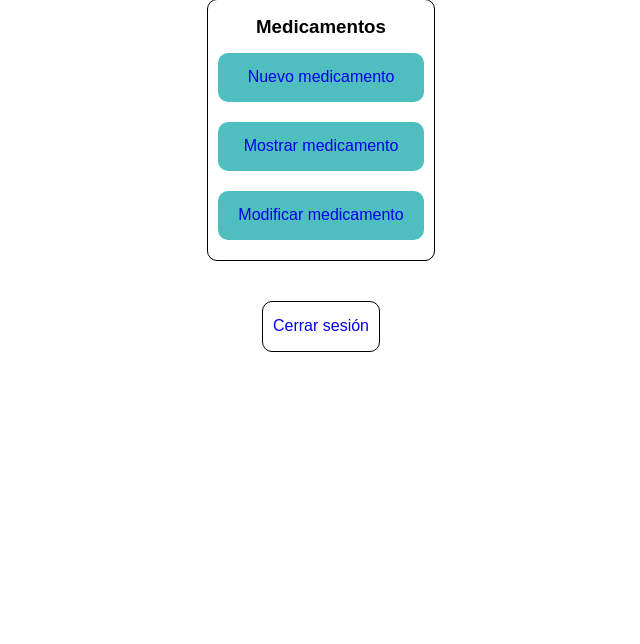
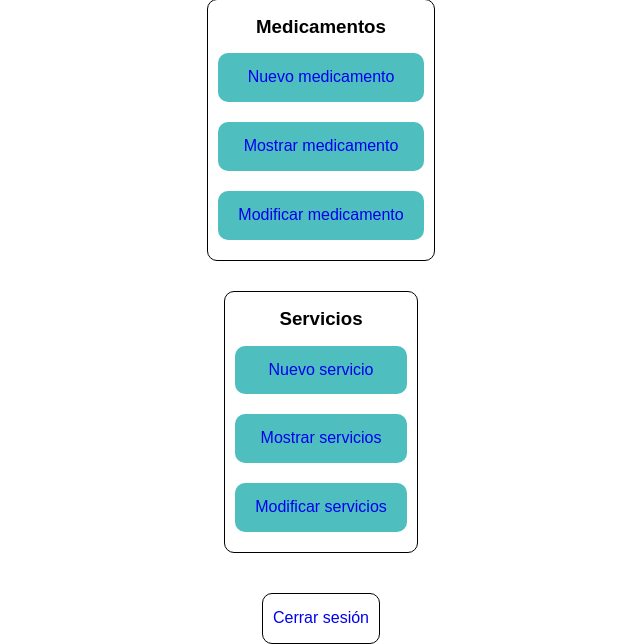
Before and after one commit to FairerFilly6/BDESCOM25, a PHP site: page /recepcionista/inicioRecepcionista.php in a window 1280 px wide. Shown: the part 1566-2210 px from the top of the page, without its empty margins (319-959 px from the left). Before the commit the page ends 1918 px from the top, so only its background shows below. Run offline with PHP 8.4, Linux system fonts and the light colour scheme.

Commit message:
Recepcionista / Add links a servicios

```diff
--- a/recepcionista/inicioRecepcionista.php
+++ b/recepcionista/inicioRecepcionista.php
@@ -118,6 +118,24 @@
         </ul>
     </div>
 
+    <div class=" border ">
+        <h3 class="centrar">Servicios</h3>
+
+        <ul class="lista-opciones">
+            <li class="elemento-opciones">
+                <a href="servicio/crearServicio.php">Nuevo servicio</a>
+            </li>
+            <li class="elemento-opciones">
+                <a href="servicio/mostrarServicios.php">Mostrar servicios</a>
+            </li>
+            <li class="elemento-opciones">
+                <a href="#">Modificar servicios</a>
+            </li>
+
+
+        </ul>
+    </div>
+
     <div class="logout centrar">
         <a class="border" href="#">Cerrar sesión</a>
     </div>
```
